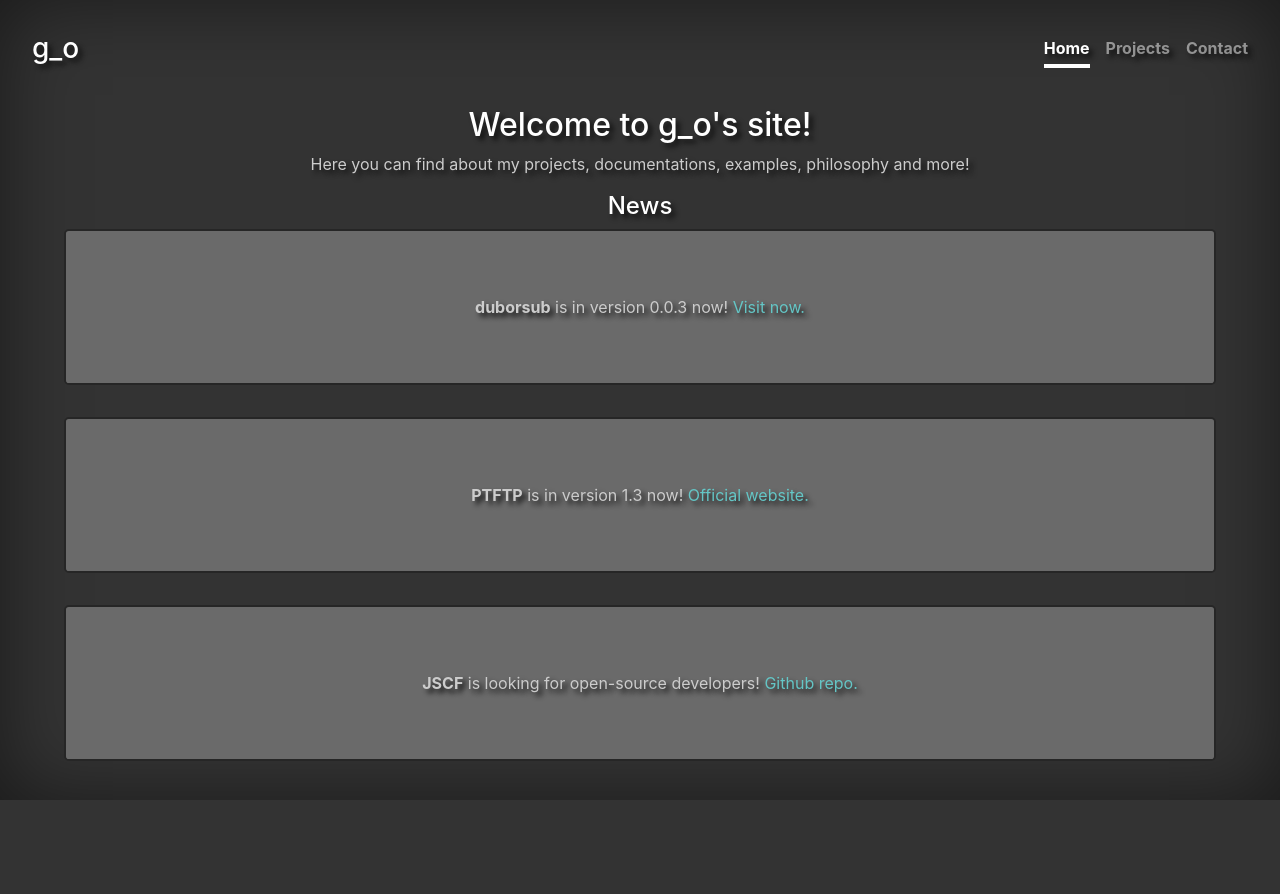
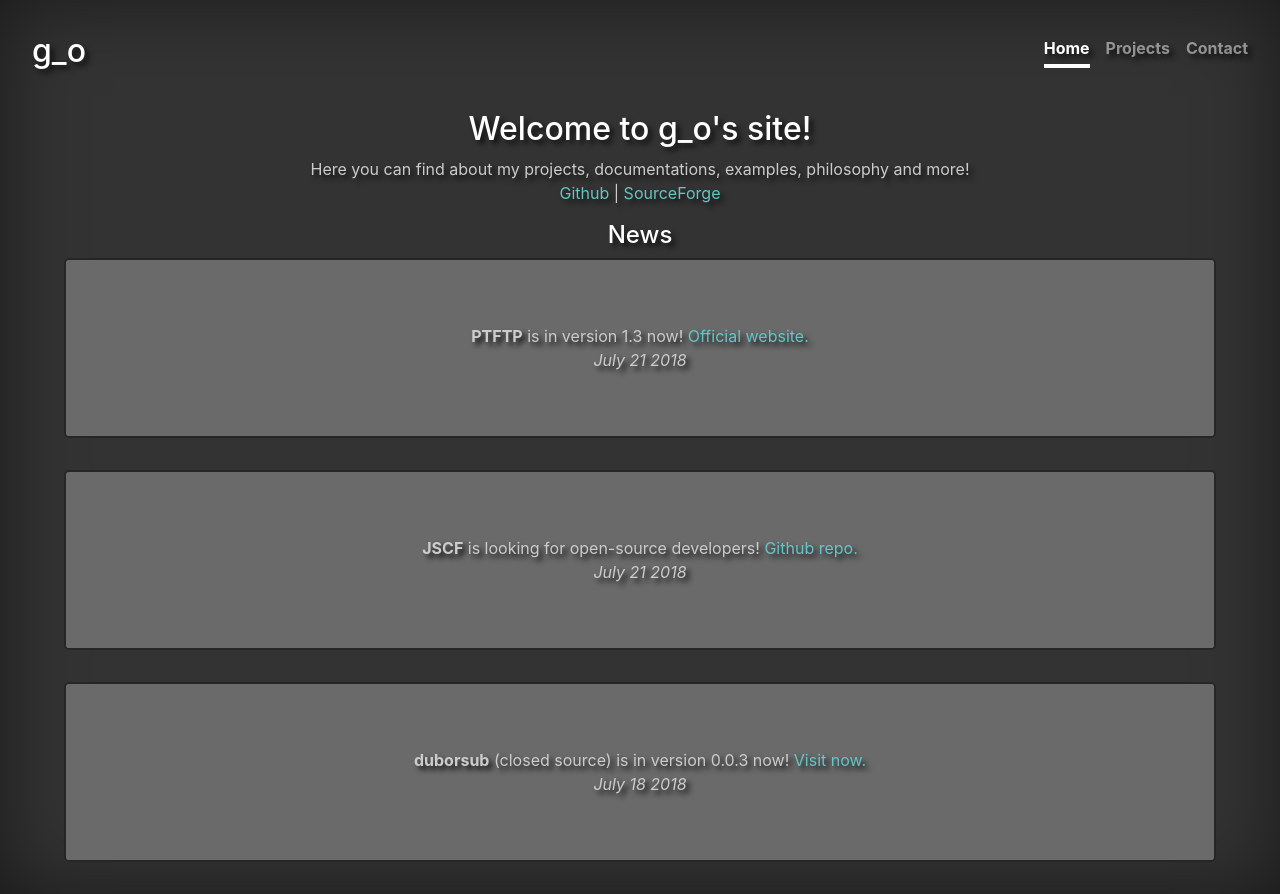
Before and after one commit to g--o/g--o.github.io, a plain HTML site: page index.html in a window 1280 px wide. Before the commit the page ends 800 px from the top, so only its background shows below. Drawn offline with nearby package versions, Linux system fonts and the light colour scheme.

Commit message:
Added links | added dates

```diff
--- a/index.html
+++ b/index.html
@@ -19,7 +19,10 @@
 	<!-- header -->
 	<div class="header clearfix">
 		<!-- brand -->
-		<h3 class="brand">g_o</h3>
+		<span class="brand">
+			<h2>g_o</h2>
+		</span>
+
 		<!-- menu -->
 		<nav class="nav nav-header">
 			<a data-toggle="tab" class="nav-link active" href="#home">Home</a>
@@ -34,13 +37,26 @@
 		<!-- home -->
 		<div id="home" class="tab-pane fade show active">
 			<h2>Welcome to g_o's site!</h2>
-			<p>Here you can find about my projects, documentations, examples, philosophy and more!</p>
+			<p>
+				Here you can find about my projects, documentations, examples, philosophy and more!<br/>
+				<a href="https://github.com/g--o">Github</a> |
+				<a href="https://sourceforge.net/u/g--o/profile/">SourceForge</a>
+			</p>
 
 			<h4>News</h4>
 
-			<p class="jumbotron"><b>duborsub</b> is in version 0.0.3 now! <a href="http://duborsub.net">Visit now.</a></p>
-			<p class="jumbotron"><b>PTFTP</b> is in version 1.3 now! <a href="http://ptftp.net">Official website.</a></p>
-			<p class="jumbotron"><b>JSCF</b> is looking for open-source developers! <a href="https://github.com/g--o/JSCF">Github repo.</a></p>
+			<p class="jumbotron">
+				<b>PTFTP</b> is in version 1.3 now! <a href="http://ptftp.net">Official website.</a><br/>
+				<i>July 21 2018</i>
+			</p>
+			<p class="jumbotron">
+				<b>JSCF</b> is looking for open-source developers! <a href="https://github.com/g--o/JSCF">Github repo.</a><br/>
+				<i>July 21 2018</i>
+			</p>
+			<p class="jumbotron">
+				<b>duborsub</b> (closed source) is in version 0.0.3 now! <a href="http://duborsub.net">Visit now.</a><br/>
+				<i>July 18 2018</i>
+			</p>
 
 		</div>
 
@@ -56,8 +72,7 @@
 						<img src="images/jscf.png" /><br/>
 						JavaScript Canvas Framework.<br/>
 						<a href="https://github.com/g--o/JSCF">Github repo</a> |
-						<a href="https://g--o.github.io/JSCF/release/docs/index.html">Project documentation</a> |
-						<a href="https://g--o.github.io/JSCF/release/component-docs/index.html">Project components documentation</a>
+						<a href="https://github.com/g--o/JSCF/wiki">Project wiki</a>
 					</p>
 				</div>
 				<div class="col">
--- a/style.css
+++ b/style.css
@@ -45,6 +45,12 @@ p {
     }
 }
 
+.brand a {
+	color: inherit;
+	text-decoration: underline;
+}
+
+
 /* menu */
 
 .nav-header .nav-link {
```
